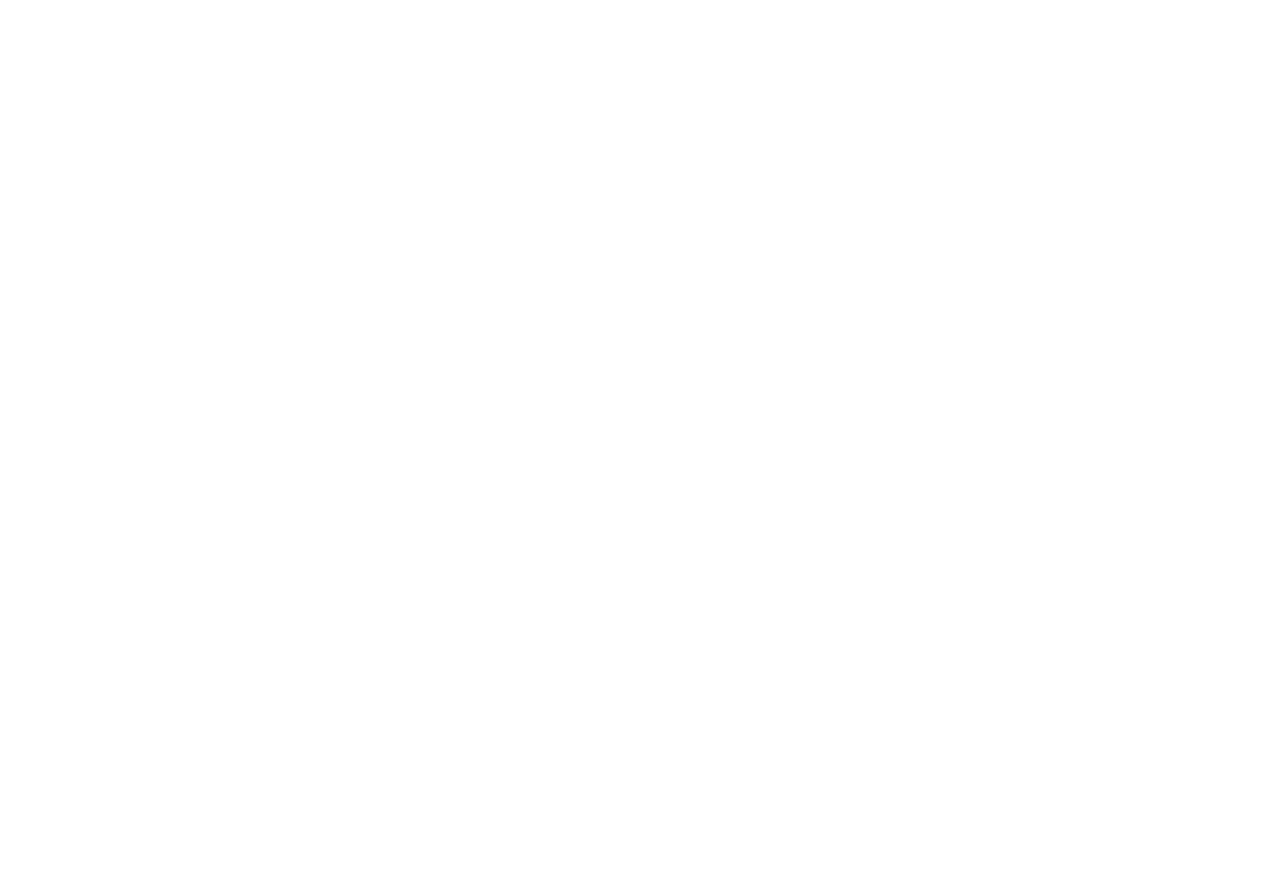
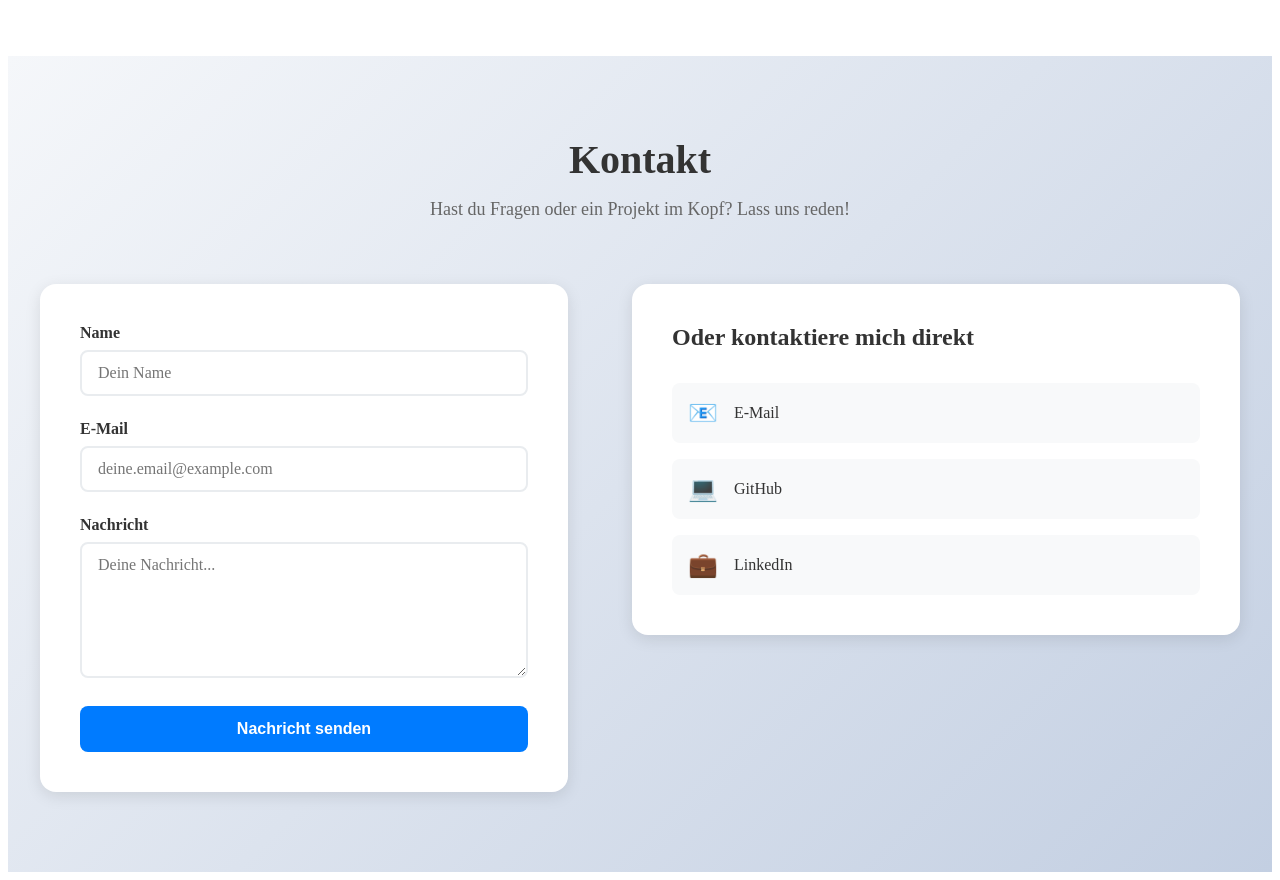
Before and after one commit to Paveluschka250/portfolio, an Angular app: page / in a window 1280 px wide. Shown: the part 5180-6060 px from the top of the page. Before the commit the page ends 5244 px from the top, so only its background shows below. Built offline with nearby package versions, Linux system fonts and the light colour scheme.

Commit message:
feat: add contact section with form, styling, and integration into app

```diff
--- a/src/app/app.html
+++ b/src/app/app.html
@@ -3,4 +3,5 @@
 <app-skills></app-skills>
 <app-projects></app-projects>
 <app-about></app-about>
+<app-contact></app-contact>
 <router-outlet></router-outlet>
--- a/src/app/app.ts
+++ b/src/app/app.ts
@@ -5,10 +5,11 @@
 import { Skills } from './sections/skills/skills';
 import { Projects } from './sections/projects/projects';
 import { About } from './sections/about/about';
+import { Contact } from './sections/contact/contact';
 
 @Component({
   selector: 'app-root',
-  imports: [RouterOutlet, Header, Hero, Skills, Projects, About],
+  imports: [RouterOutlet, Header, Hero, Skills, Projects, About, Contact],
   templateUrl: './app.html',
   styleUrl: './app.scss'
 })
--- a/src/app/sections/contact/contact.html
+++ b/src/app/sections/contact/contact.html
@@ -1 +1,68 @@
-<p>contact works!</p>
+<section class="contact" id="contact">
+  <div class="contact-container">
+    <h2 class="contact-title">Kontakt</h2>
+    <p class="contact-subtitle">Hast du Fragen oder ein Projekt im Kopf? Lass uns reden!</p>
+
+    <div class="contact-content">
+      <div class="contact-form-wrapper">
+        <form (ngSubmit)="onSubmit()" class="contact-form">
+          <div class="form-group">
+            <label for="name">Name</label>
+            <input
+              type="text"
+              id="name"
+              name="name"
+              [(ngModel)]="contactForm.name"
+              required
+              placeholder="Dein Name"
+            />
+          </div>
+
+          <div class="form-group">
+            <label for="email">E-Mail</label>
+            <input
+              type="email"
+              id="email"
+              name="email"
+              [(ngModel)]="contactForm.email"
+              required
+              placeholder="deine.email@example.com"
+            />
+          </div>
+
+          <div class="form-group">
+            <label for="message">Nachricht</label>
+            <textarea
+              id="message"
+              name="message"
+              [(ngModel)]="contactForm.message"
+              required
+              rows="6"
+              placeholder="Deine Nachricht..."
+            ></textarea>
+          </div>
+
+          <button type="submit" class="btn-submit">Nachricht senden</button>
+        </form>
+      </div>
+
+      <div class="contact-info">
+        <h3>Oder kontaktiere mich direkt</h3>
+        <div class="social-links">
+          <a href="mailto:deine.email@example.com" class="social-link">
+            <span class="social-icon">📧</span>
+            <span>E-Mail</span>
+          </a>
+          <a href="https://github.com/dein-username" target="_blank" class="social-link">
+            <span class="social-icon">💻</span>
+            <span>GitHub</span>
+          </a>
+          <a href="https://linkedin.com/in/dein-profil" target="_blank" class="social-link">
+            <span class="social-icon">💼</span>
+            <span>LinkedIn</span>
+          </a>
+        </div>
+      </div>
+    </div>
+  </div>
+</section>
--- a/src/app/sections/contact/contact.scss
+++ b/src/app/sections/contact/contact.scss
@@ -0,0 +1,174 @@
+.contact {
+  padding: 80px 32px;
+  background: linear-gradient(135deg, #f5f7fa 0%, #c3cfe2 100%);
+}
+
+.contact-container {
+  max-width: 1200px;
+  margin: 0 auto;
+}
+
+.contact-title {
+  font-size: 40px;
+  font-weight: bold;
+  color: #333;
+  text-align: center;
+  margin: 0 0 16px 0;
+}
+
+.contact-subtitle {
+  font-size: 18px;
+  color: #666;
+  text-align: center;
+  margin: 0 0 64px 0;
+}
+
+.contact-content {
+  display: flex;
+  gap: 64px;
+  align-items: flex-start;
+}
+
+.contact-form-wrapper {
+  flex: 1;
+}
+
+.contact-form {
+  background-color: #ffffff;
+  padding: 40px;
+  border-radius: 16px;
+  box-shadow: 0 4px 16px rgba(0, 0, 0, 0.1);
+}
+
+.form-group {
+  margin-bottom: 24px;
+}
+
+.form-group label {
+  display: block;
+  font-size: 16px;
+  font-weight: 600;
+  color: #333;
+  margin-bottom: 8px;
+}
+
+.form-group input,
+.form-group textarea {
+  width: 100%;
+  padding: 12px 16px;
+  border: 2px solid #e9ecef;
+  border-radius: 8px;
+  font-size: 16px;
+  font-family: inherit;
+  transition: all 0.3s ease;
+  box-sizing: border-box;
+}
+
+.form-group input:focus,
+.form-group textarea:focus {
+  outline: none;
+  border-color: #007bff;
+  box-shadow: 0 0 0 3px rgba(0, 123, 255, 0.1);
+}
+
+.form-group textarea {
+  resize: vertical;
+  min-height: 120px;
+}
+
+.btn-submit {
+  width: 100%;
+  padding: 14px 32px;
+  background-color: #007bff;
+  color: white;
+  border: none;
+  border-radius: 8px;
+  font-size: 16px;
+  font-weight: 600;
+  cursor: pointer;
+  transition: all 0.3s ease;
+}
+
+.btn-submit:hover {
+  background-color: #0056b3;
+  transform: translateY(-2px);
+  box-shadow: 0 4px 12px rgba(0, 123, 255, 0.3);
+}
+
+.btn-submit:active {
+  transform: translateY(0);
+}
+
+.contact-info {
+  flex: 1;
+  background-color: #ffffff;
+  padding: 40px;
+  border-radius: 16px;
+  box-shadow: 0 4px 16px rgba(0, 0, 0, 0.1);
+}
+
+.contact-info h3 {
+  font-size: 24px;
+  font-weight: bold;
+  color: #333;
+  margin: 0 0 32px 0;
+}
+
+.social-links {
+  display: flex;
+  flex-direction: column;
+  gap: 16px;
+}
+
+.social-link {
+  display: flex;
+  align-items: center;
+  gap: 16px;
+  padding: 16px;
+  background-color: #f8f9fa;
+  border-radius: 8px;
+  text-decoration: none;
+  color: #333;
+  font-size: 16px;
+  font-weight: 500;
+  transition: all 0.3s ease;
+}
+
+.social-link:hover {
+  background-color: #e9ecef;
+  transform: translateX(8px);
+}
+
+.social-icon {
+  font-size: 24px;
+}
+
+@media (max-width: 900px) {
+  .contact-content {
+    flex-direction: column;
+  }
+}
+
+@media (max-width: 768px) {
+  .contact {
+    padding: 60px 32px;
+  }
+
+  .contact-title {
+    font-size: 32px;
+  }
+
+  .contact-subtitle {
+    font-size: 16px;
+    margin-bottom: 48px;
+  }
+
+  .contact-form,
+  .contact-info {
+    padding: 24px;
+  }
+
+  .contact-info h3 {
+    font-size: 20px;
+  }
+}
--- a/src/app/sections/contact/contact.ts
+++ b/src/app/sections/contact/contact.ts
@@ -1,11 +1,24 @@
 import { Component } from '@angular/core';
+import { FormsModule } from '@angular/forms';
 
 @Component({
   selector: 'app-contact',
-  imports: [],
+  imports: [FormsModule],
   templateUrl: './contact.html',
   styleUrl: './contact.scss',
 })
 export class Contact {
+  contactForm = {
+    name: '',
+    email: '',
+    message: ''
+  };
 
+  onSubmit() {
+    // Hier kannst du später die Formular-Daten verarbeiten
+    console.log('Formular abgesendet:', this.contactForm);
+    // Reset nach dem Absenden
+    this.contactForm = { name: '', email: '', message: '' };
+    alert('Vielen Dank für deine Nachricht! Ich melde mich bald bei dir.');
+  }
 }
```
